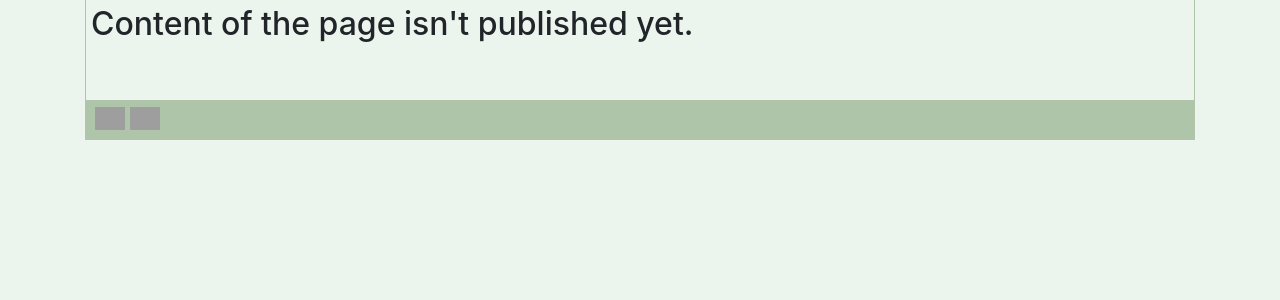
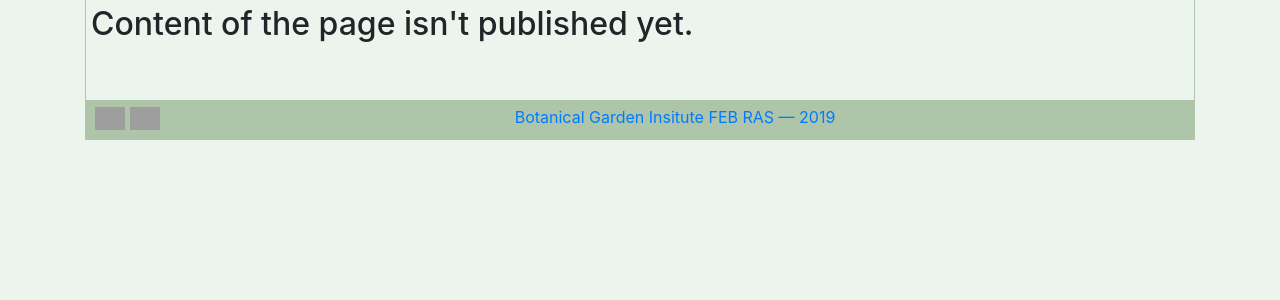
Before and after one commit to VBGI/flora-db, a Django app: template vaplants/flora/templates/page.html in a window 1280 px wide. Shown: the part 56-356 px from the top of the page. Run offline with Django 3.2, Linux system fonts and the light colour scheme; the template is opened without the code that fills it, so the values that code supplies are empty; parts of the project's set-up code (start-up, migrations or seed data) failed here and were passed over; some libraries are stand-ins or nearby versions; grey boxes are pictures that could not be loaded.

Commit message:
Link to VBGI

```diff
--- a/vaplants/flora/templates/base.html
+++ b/vaplants/flora/templates/base.html
@@ -84,6 +84,9 @@
                     </li>
                   </ul>
                 </div>
+                <div style="text-align: center; padding: 0px;margin:0px">
+                    <h7>Botanical Garden Insitute FEB RAS &mdash; 2019 </h7>
+                </div>
                 {% endblock %}
             </div>
           </div>
```
